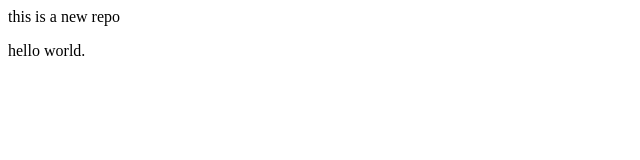
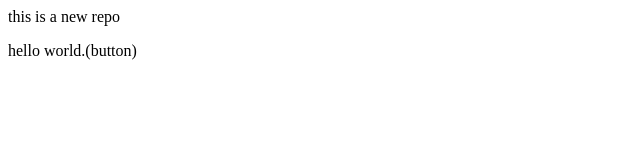
Before and after one commit to abhidutta1234command/rahil, a plain HTML site: page index.html in a window 1280 px wide. Shown: the full height of the page, 0-640 px from the left. Drawn offline with Linux system fonts and the light colour scheme.

Commit message:
same updation

```diff
--- a/index.html
+++ b/index.html
@@ -1,2 +1,2 @@
 <p>this is a new repo</p>
-<p>hello world.</p>
+<p>hello world.(button)</p>
```
